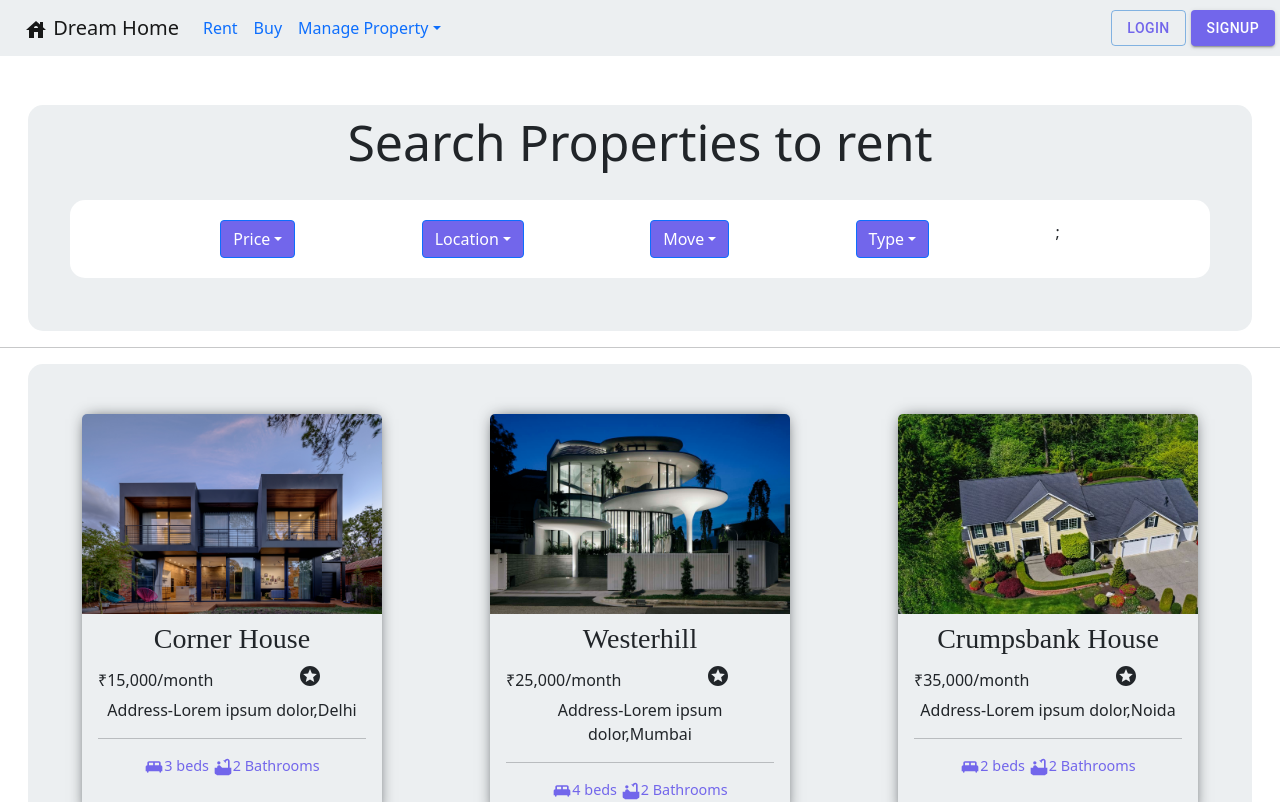
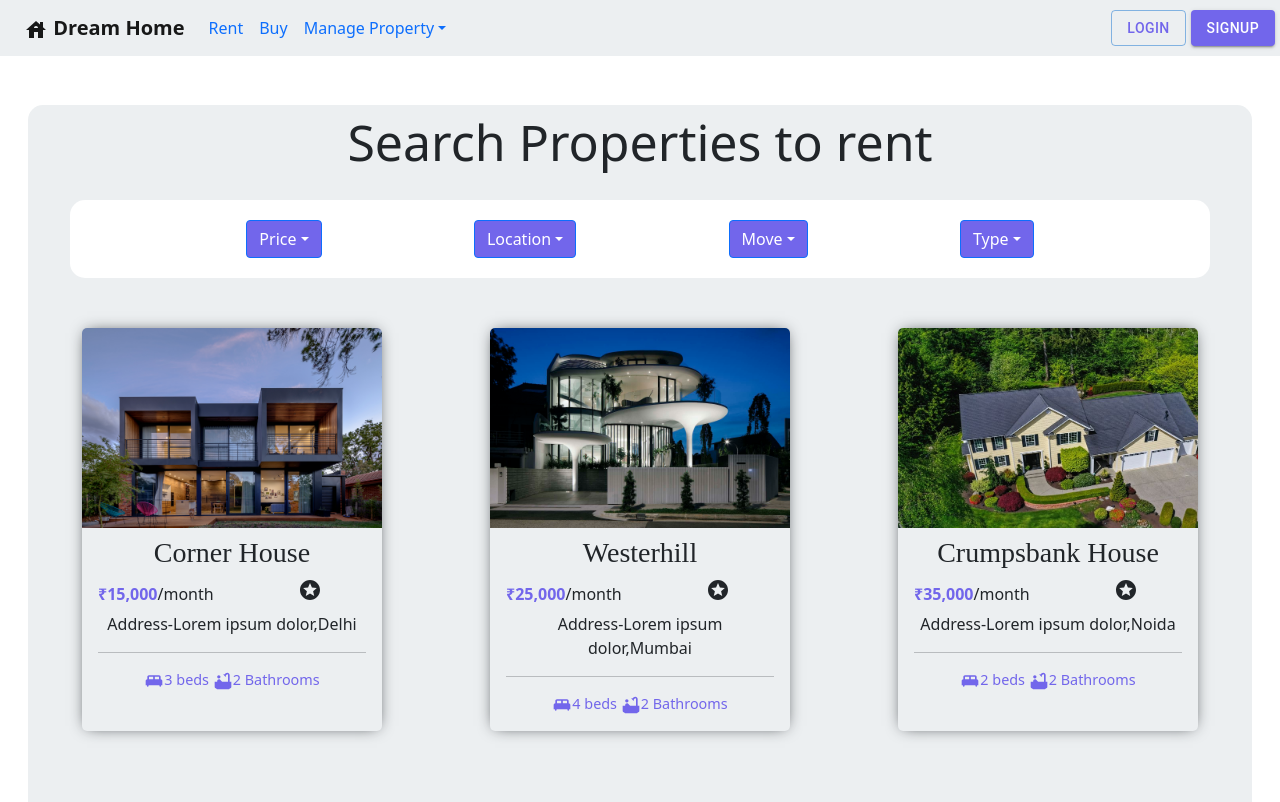
Before and after one commit to ayushkx/Real_estate-, a React (Create React App) app: page / in a window 1280 px wide. Shown: the top 802 px of the page. Built offline with nearby package versions, Linux system fonts and the light colour scheme.

Commit message:
change nav

```diff
--- a/src/components/Card.js
+++ b/src/components/Card.js
@@ -13,7 +13,7 @@ export default function Cards(props) {
                     <div className='card-content'>
                     <h3 className="card-title">{props.name}</h3>
                     <div>
-                     ₹{props.price}/month <StarsIcon sx={{ margin : "0 0 4% 30%"}}/>
+                     <span style={{color:"#7266eb" , fontWeight:"bold"}}>₹{props.price}</span>/month <StarsIcon sx={{ margin : "0 0 4% 30%"}}/>
                     </div>
                     <div className='card-text'>
                         Address-{props.Address}{props.location}
--- a/src/components/Home.js
+++ b/src/components/Home.js
@@ -69,10 +69,9 @@ export default function Properties() {
                                             </Dropdown>
                                         </div>
                                     )}
-                            )};
+                            )}
                 </div>
             </div>
-            <hr/>
             <div className="flex-container ">
                    { items.map(createCard)}
             </div>
--- a/src/components/Navbar.js
+++ b/src/components/Navbar.js
@@ -8,7 +8,7 @@ export default function Navbar() {
         <div>
             <nav className="navbar navbar-expand-lg" style={{backgroundColor:'#ECEFF1 '}}>
                 <div className="container-fluid">
-                    <a className="navbar-brand" href="/"><span style={{textAlign:"justify" }}><HouseIcon/></span> Dream Home</a>
+                    <a className="navbar-brand" href="/"><span style={{textAlign:"justify" }}><HouseIcon/></span> <b>Dream Home</b></a>
                     <button className="navbar-toggler" type="button" data-bs-toggle="collapse" data-bs-target="#navbarSupportedContent" aria-controls="navbarSupportedContent" aria-expanded="false" aria-label="Toggle navigation">
                     <span className="navbar-toggler-icon"></span>
                     </button>
--- a/src/components/filter.css
+++ b/src/components/filter.css
@@ -5,7 +5,7 @@
 }
 
 .container {
-    margin: 20px 5px 25px 5px;
+    margin: 20px 15px 0 5px;
     padding: 20px 5px 20px 5px;
     background-color: #ffffff;
     border-radius: 15px;
@@ -17,7 +17,6 @@
 
 .bar {
     background-color: #ECEFF1 ;
-    padding:  0 0 3.5vh 0;
     margin: 0 3.5vh 0 3.5vh;
-    border-radius: 15px;
+    border-radius: 15px 15px 0 0 ;
 }
--- a/src/components/home.css
+++ b/src/components/home.css
@@ -4,7 +4,7 @@
     justify-content: space-around;
     flex-wrap: wrap;
     margin: 0 3.5vh 0 3.5vh;
-    border-radius: 15px;
+    border-radius: 0 0 15px 15px;
 }
 
 hr {
```
